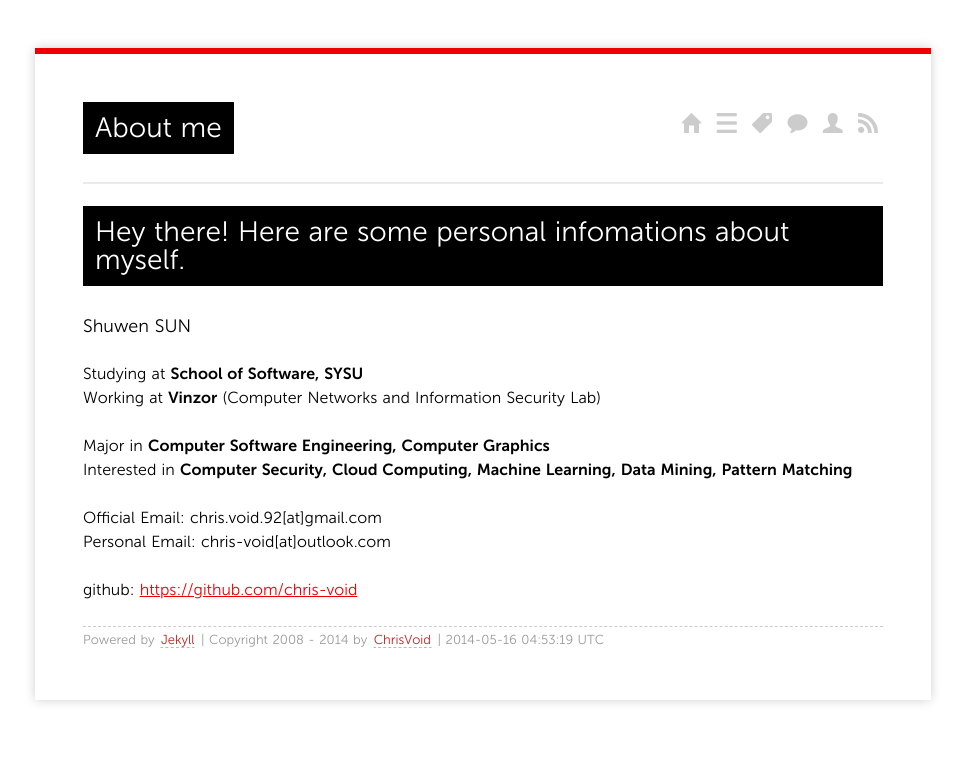
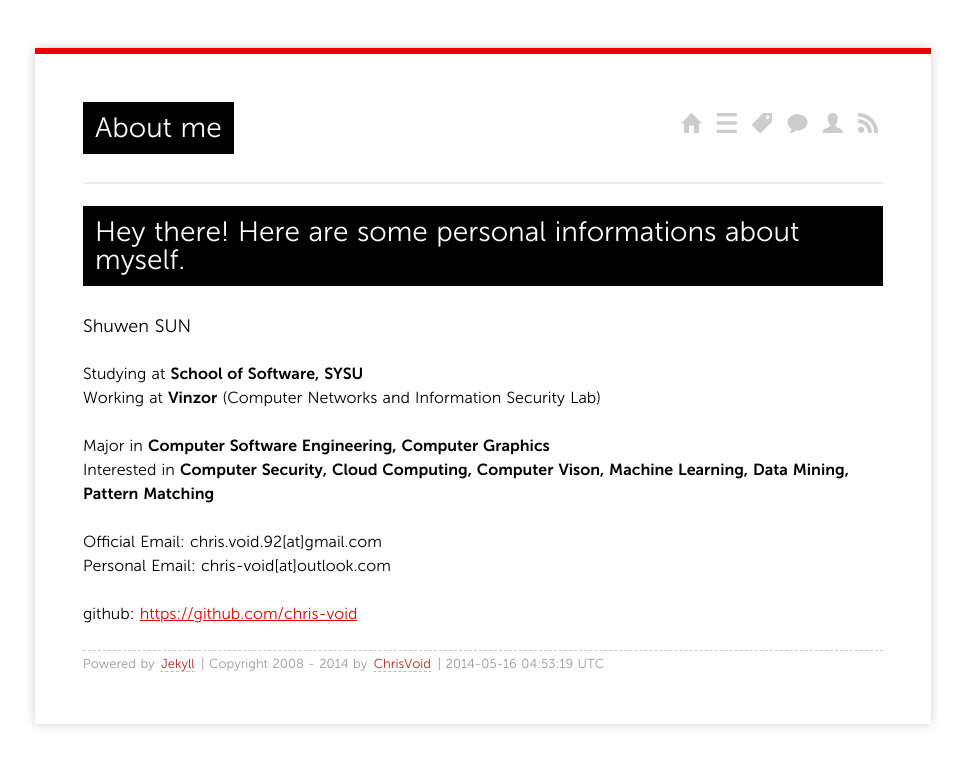
Before and after one commit to chris-void/chris-void.github.io, a Jekyll site: the page built from about/index.md, in a window 1280 px wide. Shown: the top 766 px of the page, without its empty margins (157-1122 px from the left). Built offline with Jekyll 4.4.1, drawn with Linux system fonts in a browser that asks for light colours; Markdown is read by kramdown in place of the engine named in the settings; comment, search, counter and statistics services are not loaded.

Commit message:
Update index.md

```diff
--- a/about/index.md
+++ b/about/index.md
@@ -4,7 +4,7 @@ layout: page
 comments: yes
 ---
 
-Hey there! Here are some personal infomations about myself.
+Hey there! Here are some personal informations about myself.
 =======
 
 ### Shuwen SUN
@@ -13,7 +13,7 @@ Studying at **School of Software, SYSU**
 Working at **Vinzor** (Computer Networks and Information Security Lab)
 
 Major in **Computer Software Engineering, Computer Graphics**
-Interested in **Computer Security, Cloud Computing, Machine Learning, Data Mining, Pattern Matching**
+Interested in **Computer Security, Cloud Computing, Computer Vison, Machine Learning, Data Mining, Pattern Matching**
 
 Official Email: chris.void.92[at]gmail.com
 Personal Email: chris-void[at]outlook.com
```
